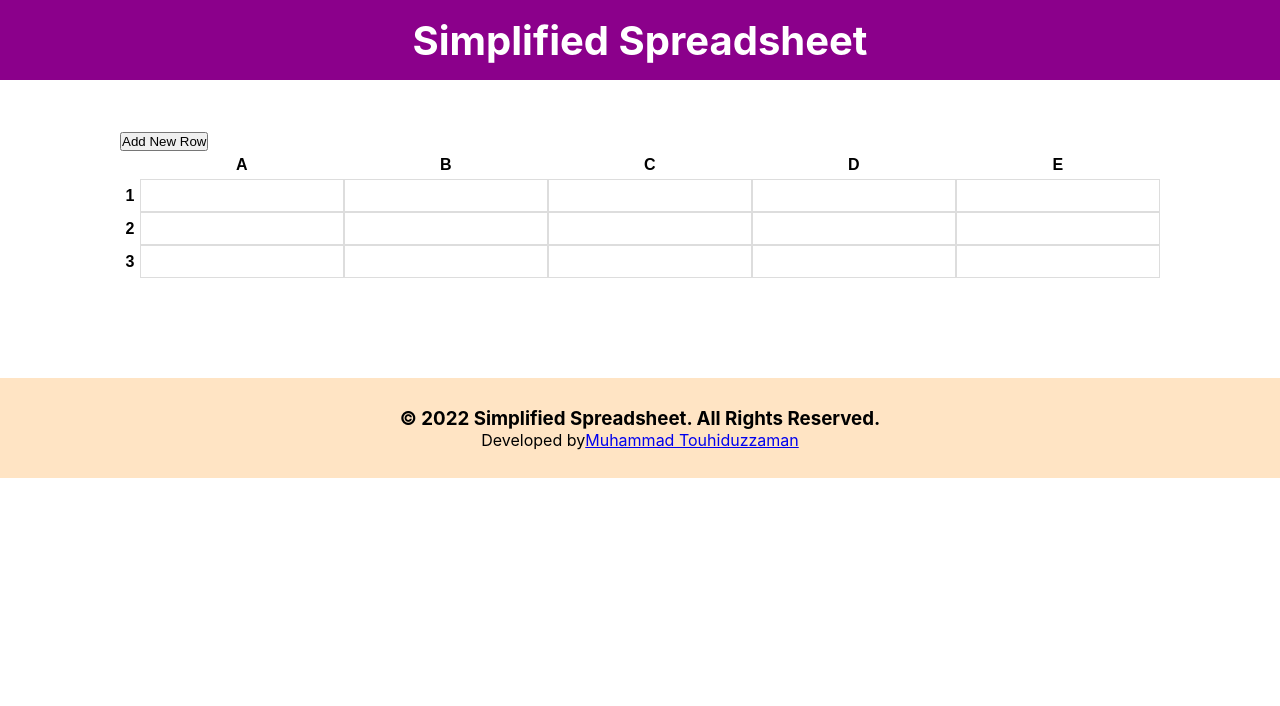
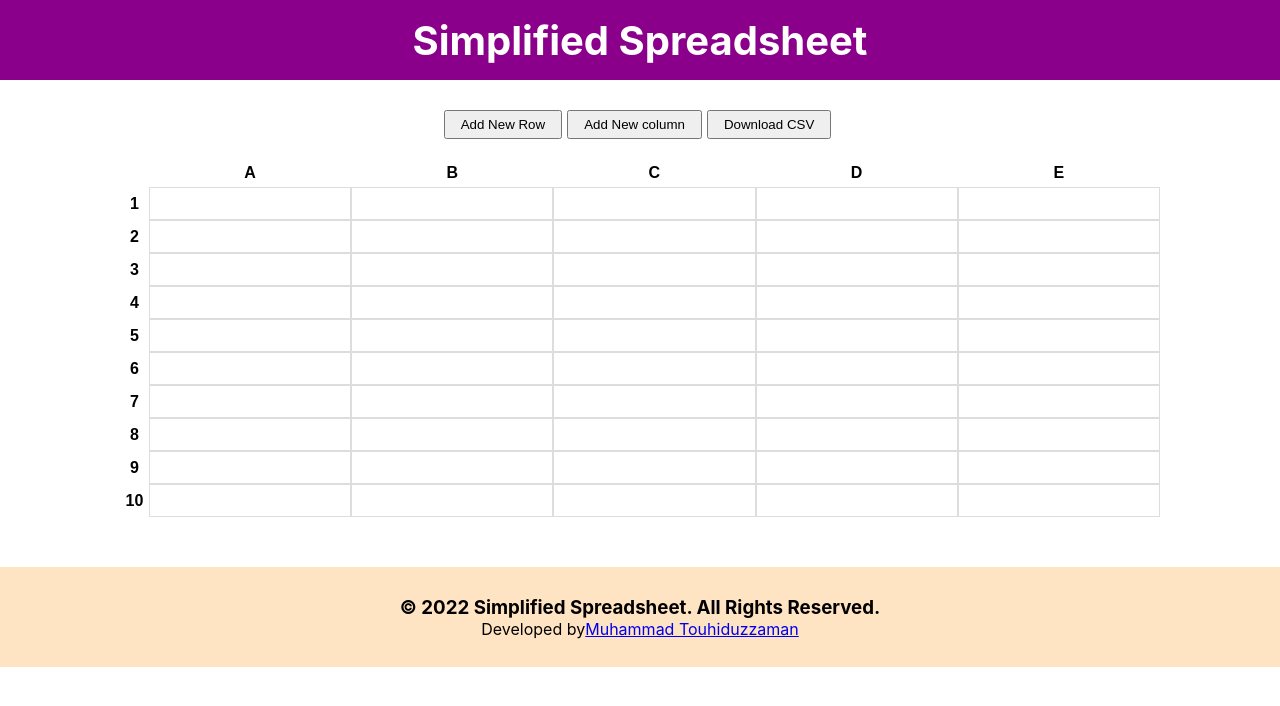
Before and after one commit to TouhidZaman/simplified-spreadsheet-assignment, a React (Create React App) app: page / in a window 1280 px wide. Shown: the top 706 px of the page. Built offline with nearby package versions, Linux system fonts and the light colour scheme.

Commit message:
simplified-spreadsheet dynamic column add handler added

```diff
--- a/src/components/EditableTable/EditableTable.css
+++ b/src/components/EditableTable/EditableTable.css
@@ -1,18 +1,12 @@
 #simplified-spreadsheet {
     max-width: 1100px;
-    margin: 50px auto;
+    margin: 30px auto 50px;
     padding: 0 30px;
 }
 .editable-table {
     width: 100%;
     border-collapse: collapse;
     font-family: arial, sans-serif;
-}
-
-td {
-    /* border: 1px solid #dddddd; */
-    /* text-align: left;
-    padding: 8px; */
 }
 
 th {
@@ -25,3 +19,14 @@ td input {
     width: 100%;
     padding: 8px;
 }
+
+.actions {
+    display: flex;
+    justify-content: center;
+    margin-bottom: 20px;
+}
+
+.actions button {
+    padding: 5px 15px;
+    margin-right: 5px;
+}
--- a/src/components/EditableTable/EditableTable.js
+++ b/src/components/EditableTable/EditableTable.js
@@ -3,16 +3,24 @@ import "./EditableTable.css";
 
 const EditableTable = () => {
     const [spreadsheetData, setSpreadsheetData] = useState([
-        { col1: "", col2: "", col3: "", col4: "", col5: "" },
-        { col1: "", col2: "", col3: "", col4: "", col5: "" },
-        { col1: "", col2: "", col3: "", col4: "", col5: "" },
+        { col_1: "", col_2: "", col_3: "", col_4: "", col_5: "" },
+        { col_1: "", col_2: "", col_3: "", col_4: "", col_5: "" },
+        { col_1: "", col_2: "", col_3: "", col_4: "", col_5: "" },
+        { col_1: "", col_2: "", col_3: "", col_4: "", col_5: "" },
+        { col_1: "", col_2: "", col_3: "", col_4: "", col_5: "" },
+        { col_1: "", col_2: "", col_3: "", col_4: "", col_5: "" },
+        { col_1: "", col_2: "", col_3: "", col_4: "", col_5: "" },
+        { col_1: "", col_2: "", col_3: "", col_4: "", col_5: "" },
+        { col_1: "", col_2: "", col_3: "", col_4: "", col_5: "" },
+        { col_1: "", col_2: "", col_3: "", col_4: "", col_5: "" },
     ]);
+    const [headings, setHeadings] = useState(["A", "B", "C", "D", "E"]);
     console.log(spreadsheetData);
 
     //Handle table data change
-    const handleColChange = (event, index, key) => {
+    const handleColChange = (event, index, col) => {
         const list = [...spreadsheetData];
-        list[index][key] = event.target.value;
+        list[index][col] = event.target.value;
         setSpreadsheetData(list);
     };
 
@@ -28,64 +36,50 @@ const EditableTable = () => {
         setSpreadsheetData(list);
     };
 
+    //Handle add Colum
+    const handleAddNewColumn = () => {
+        const list = [...spreadsheetData];
+        const keys = Object.keys(list[0]);
+        const lastItem = +keys[keys.length - 1].split("_")[1];
+        list.forEach((row) => (row[`col_${lastItem + 1}`] = ""));
+        setSpreadsheetData(list);
+
+        //updating heading
+        let char = headings[headings.length - 1];
+        char = String.fromCharCode(char.charCodeAt(0) + 1);
+        setHeadings([...headings, char]);
+    };
+
     return (
         <section id="simplified-spreadsheet">
+            <div className="actions">
                 <button onClick={handleAddNewRow}>Add New Row</button>
+                <button onClick={handleAddNewColumn}>Add New column</button>
+                <button onClick={handleAddNewColumn}>Download CSV</button>
+            </div>
             <table className="editable-table">
                 <thead>
                     <tr>
                         <th></th>
-                        <th>A</th>
-                        <th>B</th>
-                        <th>C</th>
-                        <th>D</th>
-                        <th>E</th>
+                        {headings.map((heading, hk) => (
+                            <th key={hk}>{heading}</th>
+                        ))}
                     </tr>
                 </thead>
                 <tbody>
                     {spreadsheetData.map((tr, index) => (
                         <tr key={index}>
                             <th>{index + 1}</th>
-                            <td>
+                            {Object.keys(tr).map((col) => (
+                                <td key={col}>
                                     <input
                                         onChange={(event) =>
-                                        handleColChange(event, index, "col1")
+                                            handleColChange(event, index, col)
                                         }
                                         type="text"
                                     />
                                 </td>
-                            <td>
-                                <input
-                                    onChange={(event) =>
-                                        handleColChange(event, index, "col2")
-                                    }
-                                    type="text"
-                                />
-                            </td>
-                            <td>
-                                <input
-                                    onChange={(event) =>
-                                        handleColChange(event, index, "col3")
-                                    }
-                                    type="text"
-                                />
-                            </td>
-                            <td>
-                                <input
-                                    onChange={(event) =>
-                                        handleColChange(event, index, "col4")
-                                    }
-                                    type="text"
-                                />
-                            </td>
-                            <td>
-                                <input
-                                    onChange={(event) =>
-                                        handleColChange(event, index, "col5")
-                                    }
-                                    type="text"
-                                />
-                            </td>
+                            ))}
                         </tr>
                     ))}
                 </tbody>
--- a/src/components/Footer/Footer.css
+++ b/src/components/Footer/Footer.css
@@ -1,5 +1,4 @@
 footer {
-    margin-top: 100px;
     height: 100px;
     text-align: center;
     background-color: bisque;
```
Lines whose indentation alone changed are shown as unchanged.
